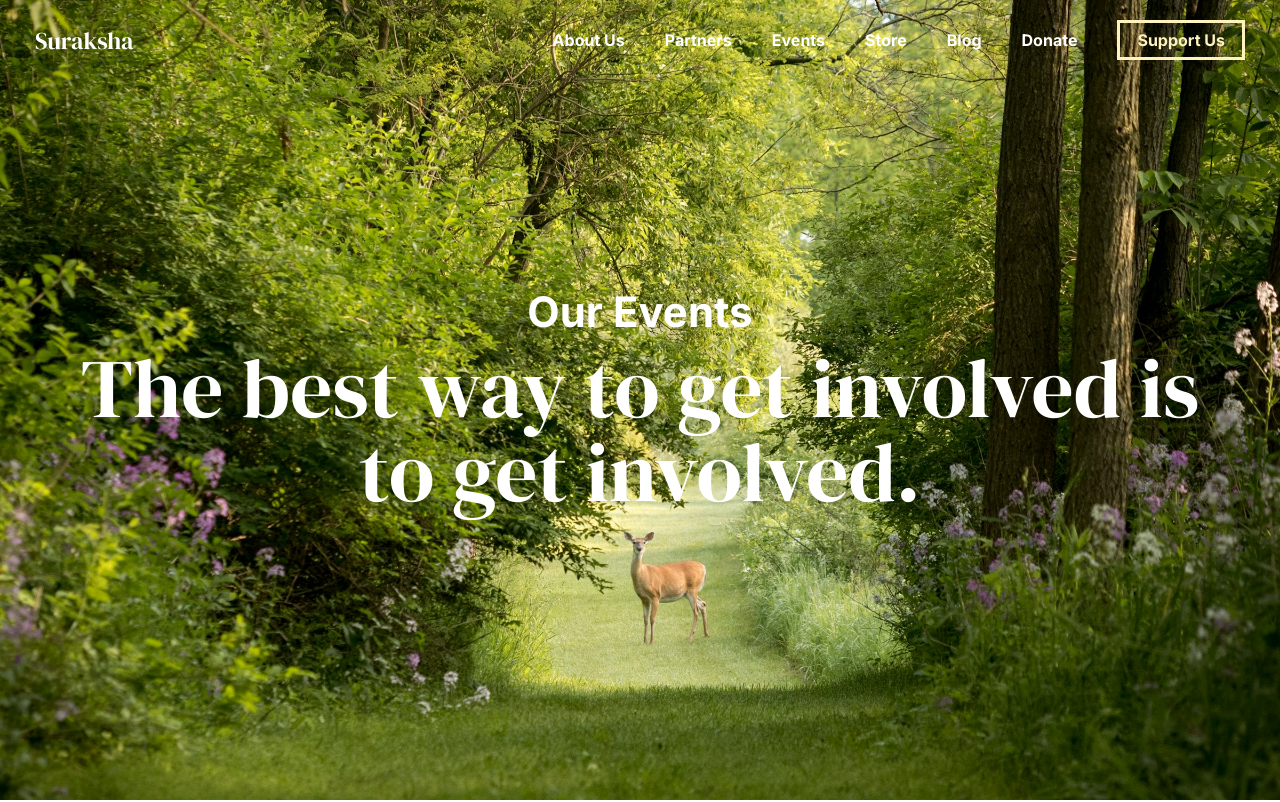
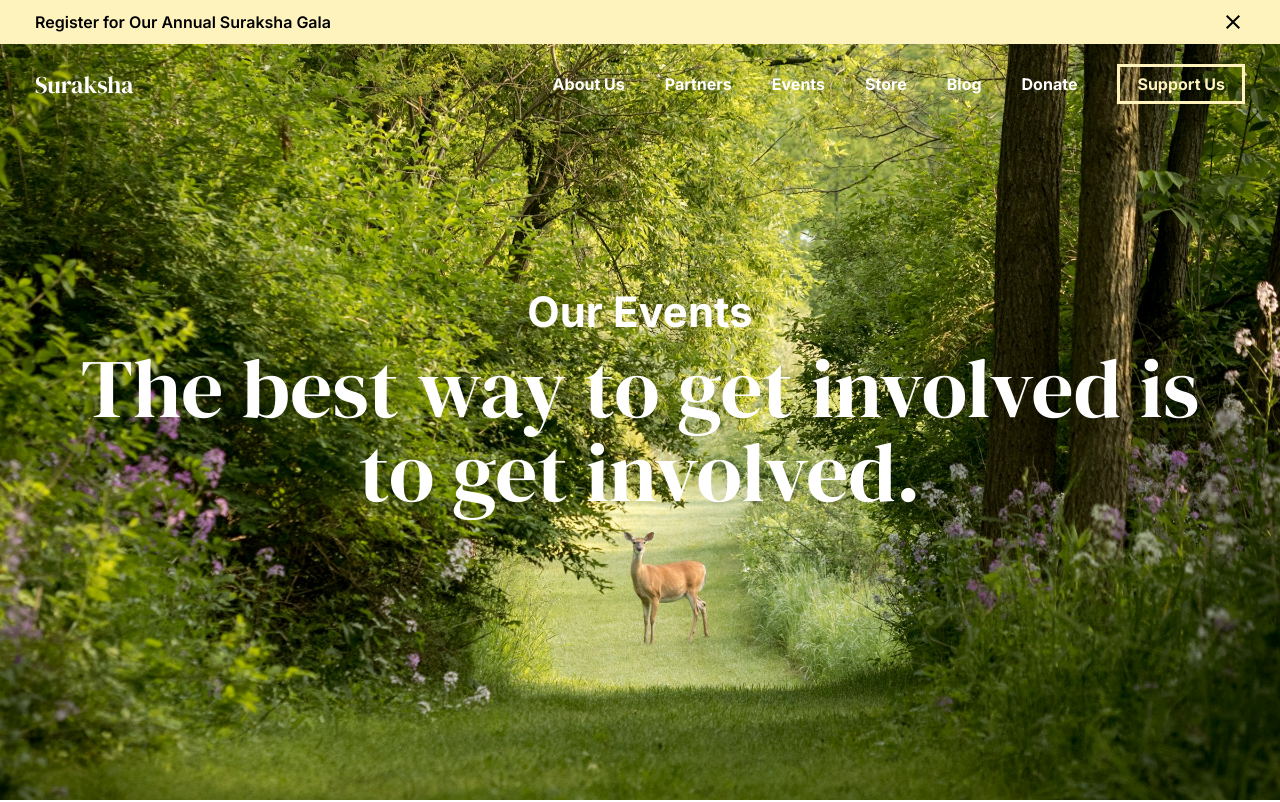
Before and after one commit to Achintya72/suraksha, a Next.js app: page /events in a window 1280 px wide. Shown: the top 802 px of the page. Built offline with nearby package versions, Linux system fonts and the light colour scheme.

Commit message:
Added Gala Promo

```diff
--- a/src/components/Navbar/index.js
+++ b/src/components/Navbar/index.js
@@ -5,11 +5,21 @@ import Button from "@/components/Button";
 import styles from "./nav.module.css";
 import classNames from "../../hooks/classnames";
 import { useScrollPosition } from "@/hooks/useScrollPosition";
+import Icon from "../Icon";
+import { useState } from "react";
 
 export default function Navbar() {
+    const [sawGala, changeGala] = useState(true);
+
     const scrollPosition = useScrollPosition();
     return (
         <nav className={classNames(styles.navbar, scrollPosition > 20 ? styles.scrolled : styles.top)}>
+            <div className={classNames(styles.galaPopup, sawGala ? null : styles.hide)}>
+                <div className={classNames(styles.galaText, "layout")}>
+                    <p className="caption">Register for Our Annual Suraksha Gala</p>
+                    <Icon size={24} name="close" onClick={() => changeGala(false)} />
+                </div>
+            </div>
             <div className={`${styles.navbarContent} layout`}>
                 <Link href="/"><h5>Suraksha</h5></Link>
                 <div className={styles.navLinks}>
--- a/src/components/Navbar/nav.module.css
+++ b/src/components/Navbar/nav.module.css
@@ -3,6 +3,11 @@
     gap: 40px;
     align-items: baseline;
 }
+.hide {
+    max-height: 0px !important;
+    overflow: hidden;
+}
+
 
 .navbar a, .navbar a h5 {
     color: inherit;
@@ -14,13 +19,13 @@
     display: flex;
     justify-content: space-between;
     align-items: center;
+    padding: 20px 35px;
 }
 
 .navbar {
     position: fixed;
     top: 0;
     z-index: 3;
-    padding: 20px 0px;
     width: 100%;
     box-sizing: border-box;
     overflow: hidden;
@@ -29,13 +34,30 @@
 .scrolled {
     background-color: white;
     color: black !important;
-    padding: 10px 0px;
     box-shadow: 8px 0px 32px 0px rgba(0,0,0,0.25);
 }
 .scrolled .navbarContent {
     color: black !important;
+    padding: 10px 35px;
 }
 
-.navbar, .navbar a, .navbar a h5 {
+.navbar * {
     transition: all 300ms ease-out;
 }
+
+.galaPopup {
+    background-color: var(--clr-yellow-medium);
+    max-height: 300px;
+    transition: all 300ms ease-in-out;
+}
+
+.galaText {
+    display: flex;
+    justify-content: space-between;
+    padding: 10px 35px;
+    align-items: center;
+}
+
+.galaText svg:hover {
+    cursor: pointer;
+}
```
